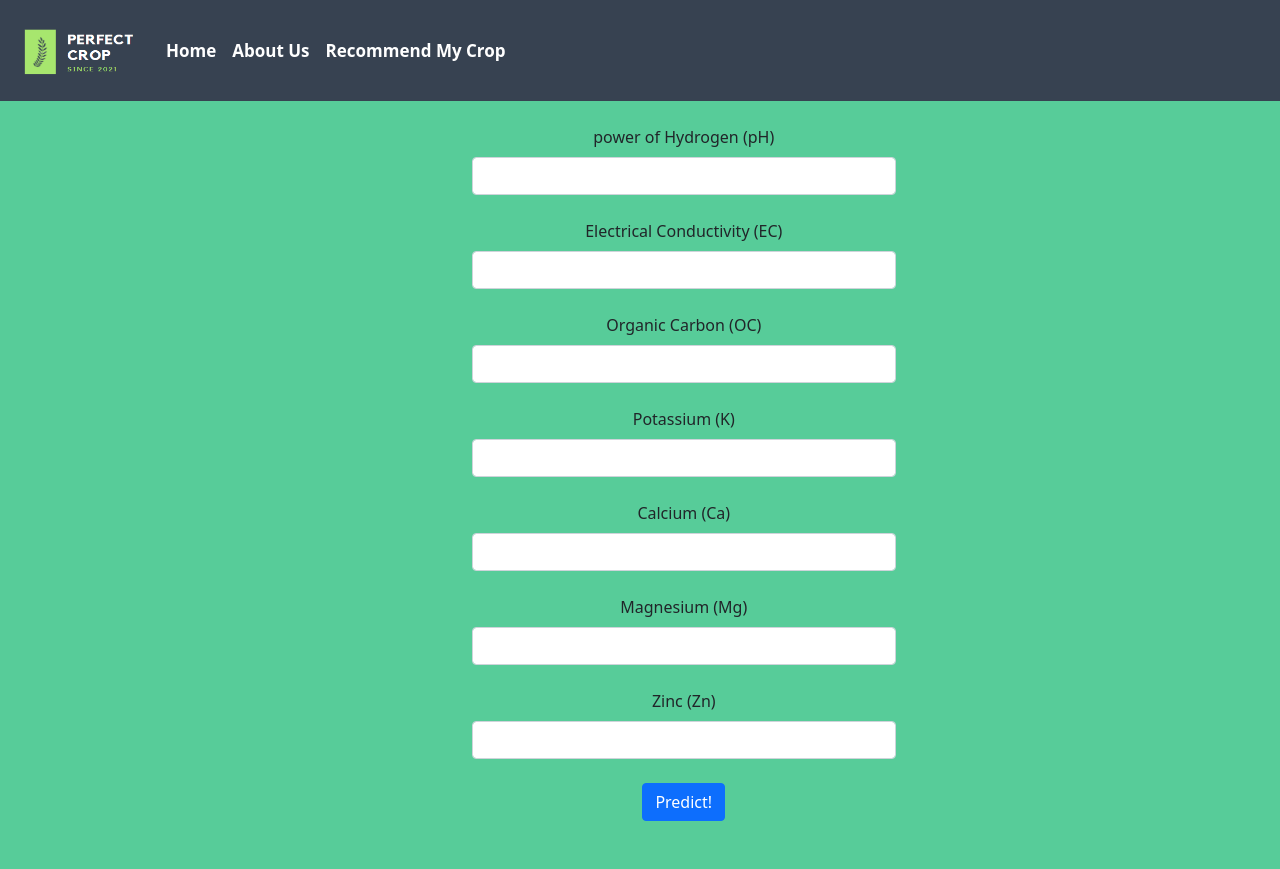
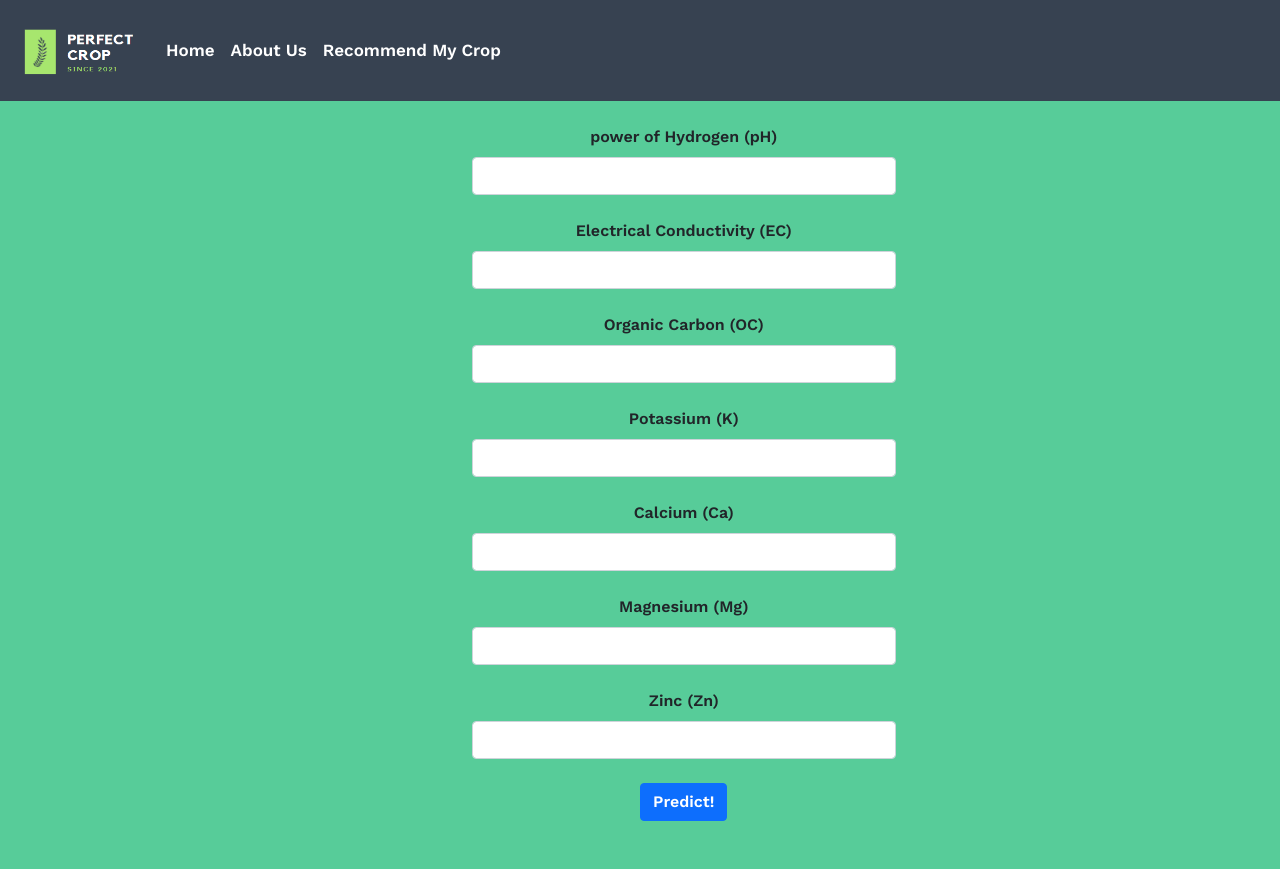
Before and after one commit to vishruthreddy18/PerfectCrop, a Flask app: page /Guntur in a window 1280 px wide. Run offline with Flask 2, Linux system fonts and the light colour scheme.

Commit message:
something

```diff
--- a/static/mystyle.css
+++ b/static/mystyle.css
@@ -10,6 +10,7 @@
 
 body{
     background-color: #57CC99;
+    font-family: 'Work Sans', sans-serif;
 }
 
 .carsimg{
@@ -76,6 +77,7 @@ select{
 
 .output{
     text-align: center;
+    margin: auto;
 }
 
 th{
--- a/templates/anantapur.html
+++ b/templates/anantapur.html
@@ -7,6 +7,8 @@
     <div class="container">
         <br>
         <form method="POST" action="{{url_for('predict_Anantapur')}}">
+
+
             <div class="col-sm-7">
                 <label for="pH" class="form-label">power of Hydrogen (pH)</label>
                 <input type="number", class="form-control", id="pH", name="pH", step="any", min="4.5", max="10", required>
--- a/templates/base.html
+++ b/templates/base.html
@@ -9,8 +9,12 @@
     <script src="https://cdn.jsdelivr.net/npm/@popperjs/core@2.9.3/dist/umd/popper.min.js" integrity="sha384-W8fXfP3gkOKtndU4JGtKDvXbO53Wy8SZCQHczT5FMiiqmQfUpWbYdTil/SxwZgAN" crossorigin="anonymous"></script>
     <script src="https://cdn.jsdelivr.net/npm/bootstrap@5.1.1/dist/js/bootstrap.min.js" integrity="sha384-skAcpIdS7UcVUC05LJ9Dxay8AXcDYfBJqt1CJ85S/CFujBsIzCIv+l9liuYLaMQ/" crossorigin="anonymous"></script>
 
+    <link rel="preconnect" href="https://fonts.googleapis.com">
+    <link rel="preconnect" href="https://fonts.gstatic.com" crossorigin>
+    <link href="https://fonts.googleapis.com/css2?family=Work+Sans:wght@600&display=swap" rel="stylesheet">
+
     <link rel="stylesheet" href="{{ url_for('static', filename='mystyle.css') }}">
-
+    <link rel="icon" href="{{ url_for('static', filename='PerfectCropLogo1.png') }}" type="image/icon type">
     {% block title_block %}
     {% endblock %}
 
--- a/templates/home.html
+++ b/templates/home.html
@@ -25,6 +25,7 @@
   </div>
 </div>
     <br> -->
+
 <div class="item">
   <img src="{{ url_for('static', filename=random_image) }}">
   <div class="carousel-caption">
--- a/templates/output.html
+++ b/templates/output.html
@@ -8,7 +8,8 @@
         <div class="jumbotron">
             <center>
                 <table class="output">
-                    <h1 style="font-family: 'Segoe UI', Tahoma, Geneva, Verdana, sans-serif;">Results</h1>
+                    <br>
+                    <h1>Results</h1>
                     <thead>
                         <th>Crop</th>
                         <th>Success %</th>
```
